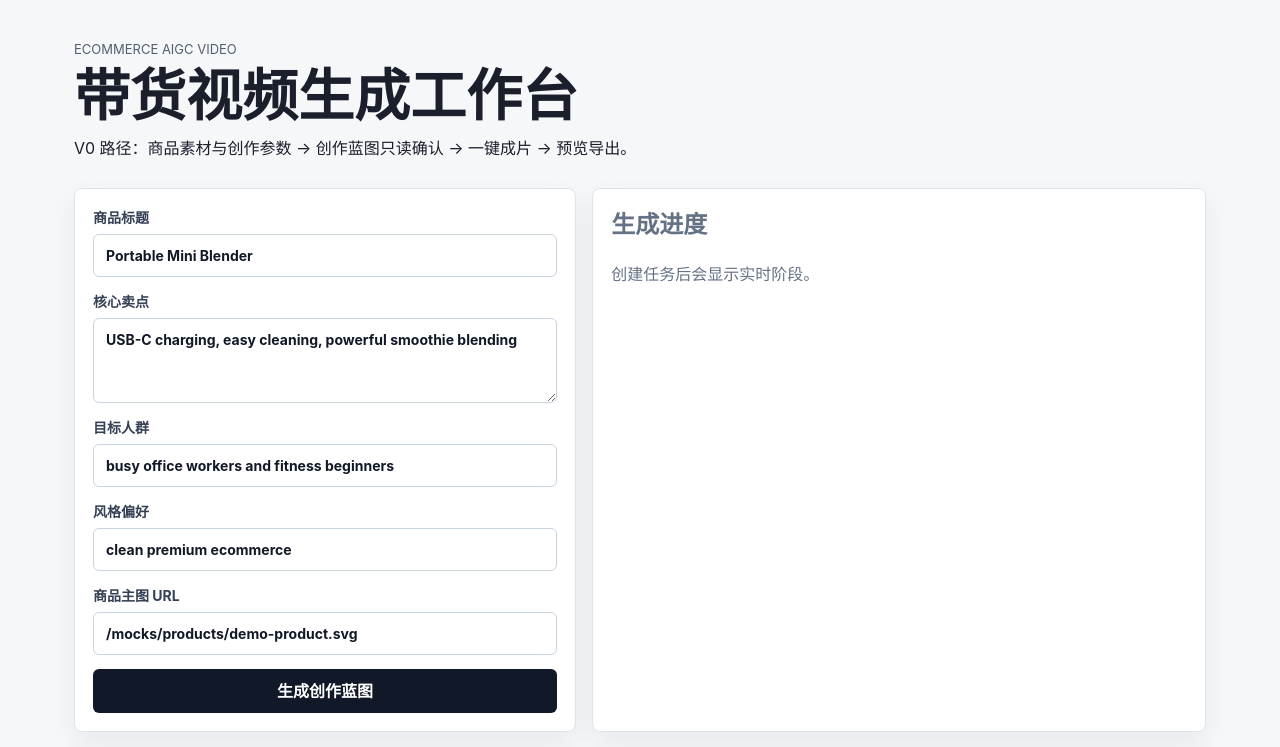
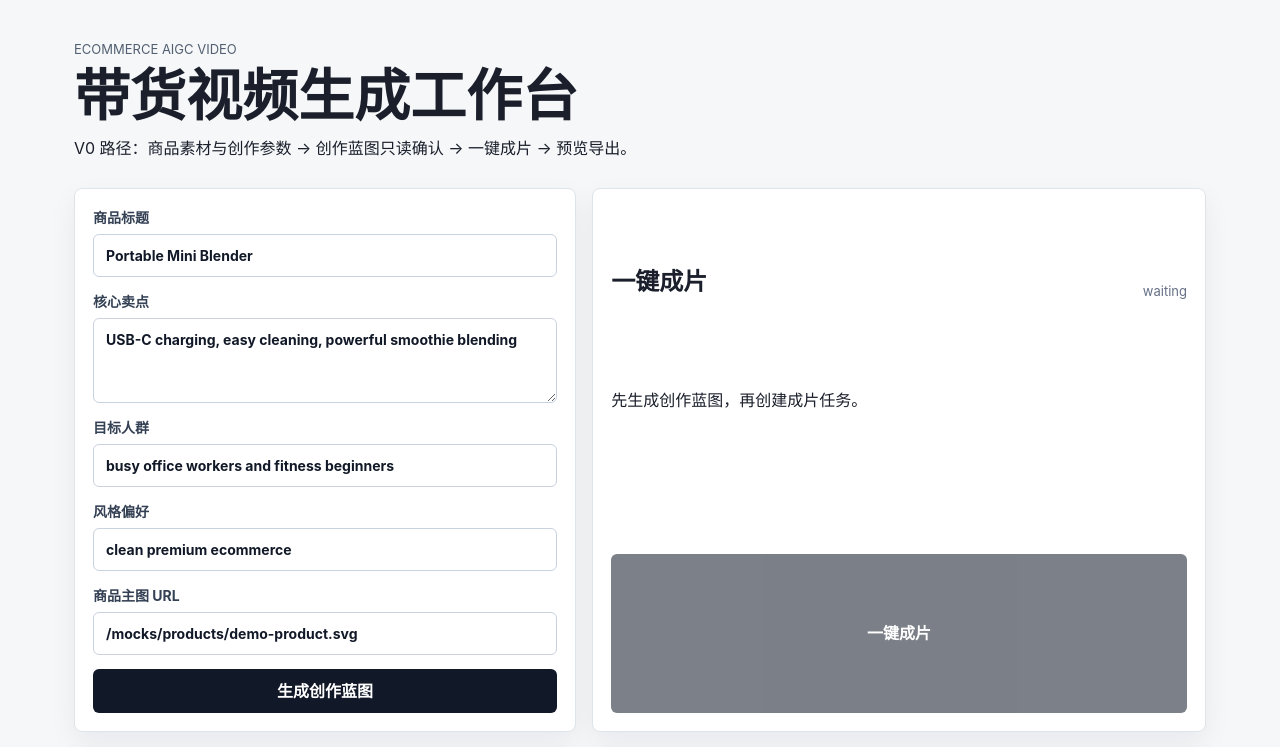
Before and after one commit to Touricks/Bytedance-hackathon-AIGC, a React (Vite) app in the folder apps/web/: page / in a window 1280 px wide. Shown: the top 747 px of the page. Built offline with nearby package versions, Linux system fonts and the light colour scheme; no server answers.

Commit message:
feat: complete progress preview export flow

```diff
--- a/apps/web/package.json
+++ b/apps/web/package.json
@@ -7,6 +7,7 @@
     "dev": "vite --host 0.0.0.0",
     "build": "tsc -p tsconfig.json && vite build",
     "preview": "vite preview --host 0.0.0.0",
+    "test": "node --import tsx --test \"src/**/*.test.ts\"",
     "typecheck": "tsc -p tsconfig.json --noEmit",
     "lint": "eslint src --max-warnings=0"
   },
@@ -24,6 +25,7 @@
   "devDependencies": {
     "@types/react": "^19.0.7",
     "@types/react-dom": "^19.0.3",
+    "tsx": "^4.19.2",
     "typescript": "^5.7.3",
     "vite": "^6.0.7"
   }
--- a/apps/web/src/features/creation/VideoPreview.tsx
+++ b/apps/web/src/features/creation/VideoPreview.tsx
@@ -12,7 +12,12 @@ export function VideoPreview({ finalAsset }: VideoPreviewProps) {
         <span>{finalAsset ? "ready" : "waiting"}</span>
       </div>
       {finalAsset ? (
-        <video controls src={finalAsset.url} />
+        <div className="video-output">
+          <video controls src={finalAsset.url} />
+          <a className="export-link" href={finalAsset.url} target="_blank" rel="noreferrer">
+            打开/导出成片
+          </a>
+        </div>
       ) : (
         <div className="empty-preview">等待 12 秒成片生成</div>
       )}
--- a/apps/web/src/lib/api/client.ts
+++ b/apps/web/src/lib/api/client.ts
@@ -9,10 +9,14 @@ import type {
   StoryboardShot
 } from "@aigc-video/shared";
 
+const env = (
+  import.meta as ImportMeta & {
+    env?: Partial<Record<"VITE_API_BASE_URL" | "PUBLIC_API_BASE_URL", string>>;
+  }
+).env;
+
 const apiBaseUrl =
-  import.meta.env.VITE_API_BASE_URL ??
-  import.meta.env.PUBLIC_API_BASE_URL ??
-  "http://localhost:3000";
+  env?.VITE_API_BASE_URL ?? env?.PUBLIC_API_BASE_URL ?? "http://localhost:3000";
 
 export interface JobDetail {
   job: GenerationJob;
@@ -60,7 +64,9 @@ export async function getCreativeBlueprint(
   return (await response.json()) as CreativeBlueprintDetail;
 }
 
-export async function createGenerationJob(input: CreateGenerationJobRequest) {
+export async function createGenerationJob(
+  input: CreateGenerationJobRequest
+): Promise<JobDetail> {
   const response = await fetch(`${apiBaseUrl}/api/creation/jobs`, {
     method: "POST",
     headers: {
@@ -73,7 +79,7 @@ export async function createGenerationJob(input: CreateGenerationJobRequest) {
     throw new Error(await response.text());
   }
 
-  return (await response.json()) as { job: GenerationJob };
+  return (await response.json()) as JobDetail;
 }
 
 export async function getJobDetail(jobId: string): Promise<JobDetail> {
--- a/apps/web/src/routes/App.tsx
+++ b/apps/web/src/routes/App.tsx
@@ -2,6 +2,7 @@ import { useState } from "react";
 import type { CreateCreativeBlueprintRequest } from "@aigc-video/shared";
 import {
   createCreativeBlueprint,
+  createGenerationJob,
   type CreativeBlueprintDetail
 } from "../lib/api/client.js";
 import { useGenerationJob } from "../lib/job/useGenerationJob.js";
@@ -14,6 +15,8 @@ export function App() {
   const [jobId, setJobId] = useState<string | null>(null);
   const [blueprint, setBlueprint] = useState<CreativeBlueprintDetail | null>(null);
   const [isSubmitting, setIsSubmitting] = useState(false);
+  const [isCreatingVideo, setIsCreatingVideo] = useState(false);
+  const [videoError, setVideoError] = useState<string | null>(null);
   const jobQuery = useGenerationJob(jobId);
 
   async function handleSubmit(input: CreateCreativeBlueprintRequest) {
@@ -22,8 +25,26 @@ export function App() {
       const result = await createCreativeBlueprint(input);
       setBlueprint(result);
       setJobId(null);
+      setVideoError(null);
     } finally {
       setIsSubmitting(false);
+    }
+  }
+
+  async function handleCreateVideo() {
+    if (!blueprint) {
+      return;
+    }
+
+    setIsCreatingVideo(true);
+    setVideoError(null);
+    try {
+      const result = await createGenerationJob({ scriptId: blueprint.scriptId });
+      setJobId(result.job.id);
+    } catch (error) {
+      setVideoError(error instanceof Error ? error.message : "创建成片任务失败");
+    } finally {
+      setIsCreatingVideo(false);
     }
   }
 
@@ -41,6 +62,25 @@ export function App() {
       </header>
       <div className="workspace-grid">
         <MaterialForm onSubmit={handleSubmit} isSubmitting={isSubmitting} />
+        <section className="panel action-panel">
+          <div className="section-heading">
+            <h2>一键成片</h2>
+            <span>{blueprint ? "ready" : "waiting"}</span>
+          </div>
+          <p>
+            {blueprint
+              ? "创作蓝图已生成，可创建异步成片任务。"
+              : "先生成创作蓝图，再创建成片任务。"}
+          </p>
+          <button
+            type="button"
+            disabled={!blueprint || isCreatingVideo}
+            onClick={handleCreateVideo}
+          >
+            {isCreatingVideo ? "创建中..." : "一键成片"}
+          </button>
+          {videoError ? <p className="error">{videoError}</p> : null}
+        </section>
         <JobProgress job={detail?.job} />
         <ScriptPanel
           script={blueprint?.script}
--- a/apps/web/src/styles.css
+++ b/apps/web/src/styles.css
@@ -104,6 +104,11 @@ button {
 button:disabled {
   cursor: not-allowed;
   opacity: 0.55;
+}
+
+.action-panel {
+  display: grid;
+  gap: 12px;
 }
 
 .section-heading {
@@ -216,6 +221,23 @@ button:disabled {
   color: #d0d5dd;
 }
 
+.video-output {
+  display: grid;
+  gap: 12px;
+}
+
+.export-link {
+  display: inline-flex;
+  align-items: center;
+  justify-content: center;
+  min-height: 40px;
+  border-radius: 6px;
+  background: #eef4ff;
+  color: #1d4ed8;
+  font-weight: 700;
+  text-decoration: none;
+}
+
 .error {
   color: #b42318;
 }
```
Also changed, not shown: 2 other files (tests, documents, lock files or other folders).
